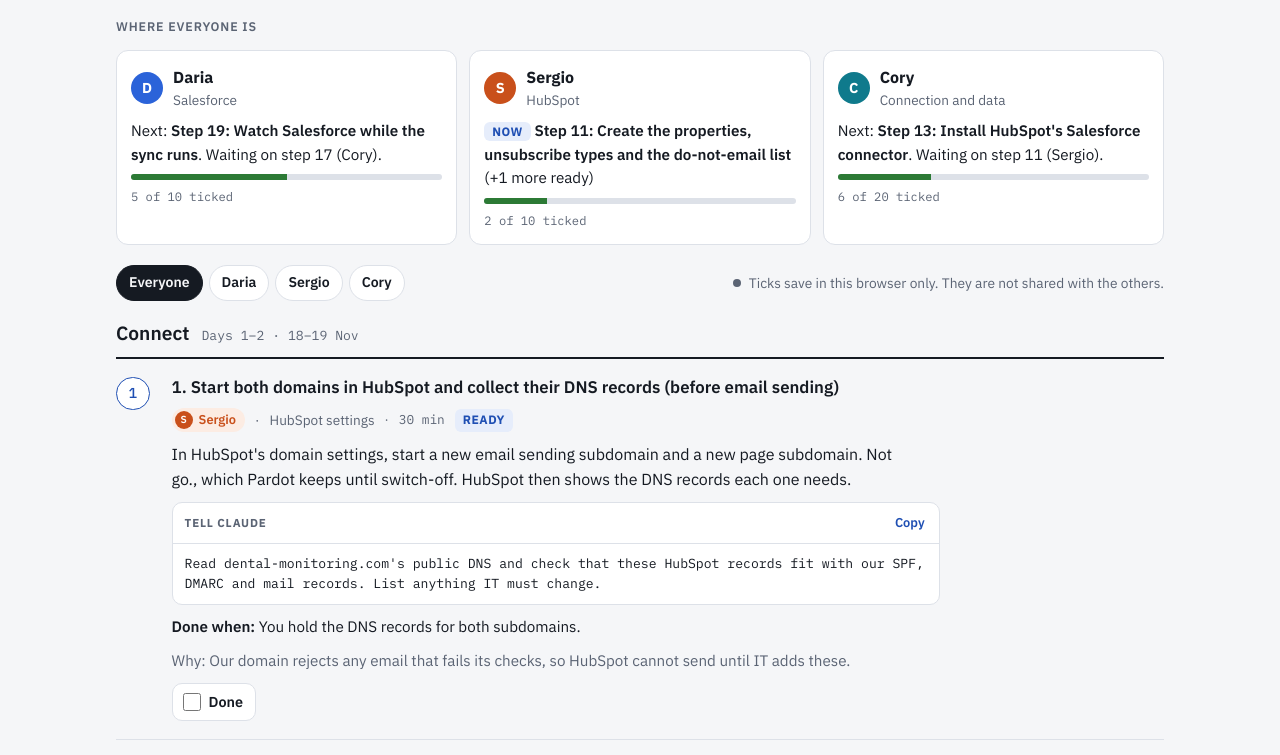
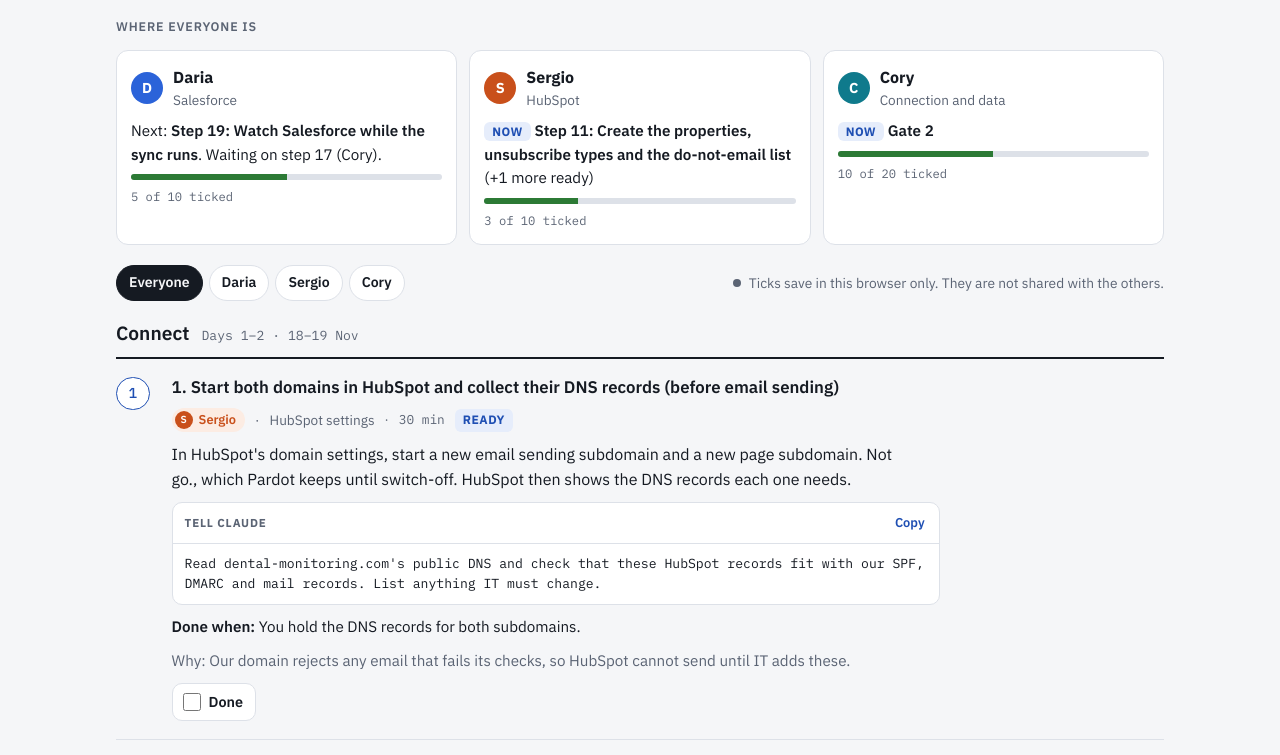
Before and after one commit to corylawing/commercial-excellence-roadmap, a plain HTML site: page hubspot-plan/index.html in a window 1280 px wide. Shown: the part 886-1641 px from the top of the page. Drawn offline with Linux system fonts and the light colour scheme.

Commit message:
HubSpot plan: steps 13-16 done (20 Nov). Pilot doctors match Salesforce field by field (51 doctors, 3,672 values); unsubscribe crosses both ways (HubSpot to Salesforce in about 1 minute, Salesforce to HubSpot on 11 doctors); the test registration and attendance make the round trip; 10 history events keep their original dates. Gate 2 waits for 24 hours with zero sync errors (54 old deal-sync errors archived 20 Nov 15:04 Paris).
Co-Authored-By: Claude Opus 5.5 <noreply@anthropic.com>

```diff
--- a/hubspot-plan/index.html
+++ b/hubspot-plan/index.html
@@ -972,7 +972,7 @@ Rules: follow this folder's CLAUDE.md. Every load and setting runs on the pilot
   ];
 
   // Steps recorded as done in the lead session. They show ticked and locked for everyone.
-  var DONE = { "3": 1, "4": 1, "5": 1, "6": 1, "7": 1, "8": 1, "G1": 1, "9": 1, "10": 1, "12": 1 };
+  var DONE = { "3": 1, "4": 1, "5": 1, "6": 1, "7": 1, "8": 1, "G1": 1, "9": 1, "10": 1, "12": 1, "13": 1, "14": 1, "15": 1, "16": 1 };
   // One person's part of a shared step: "<step>-<owner>".
   var DONE_PART = { "13-daria": 1 };
   // Email-sending preparation: due before steps 21 and 24, so a person's card names their other ready step first.
```
